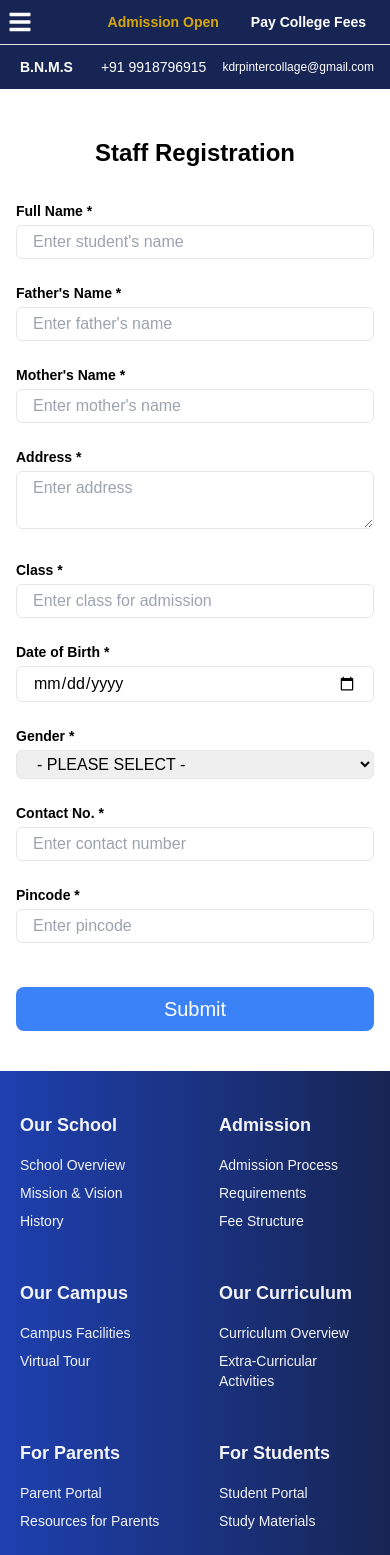
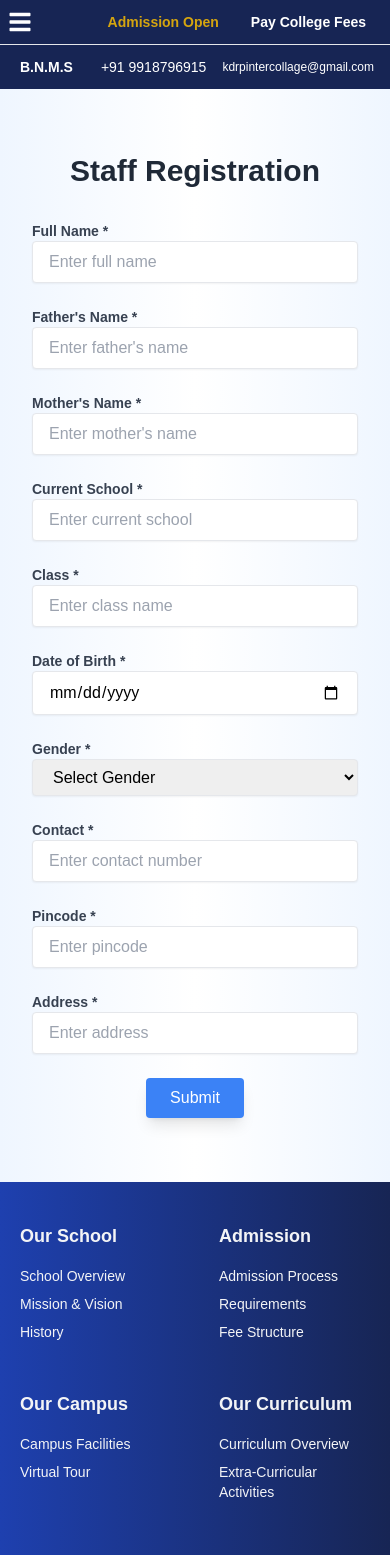
Before and after one commit to Priteshrao35/bnmemorial, a Next.js app: page /staff in a window 390 px wide. Shown: the top 1555 px of the page. Built offline with nearby package versions, Linux system fonts and the light colour scheme.

Commit message:
pop up page done

```diff
--- a/app/staff/page.jsx
+++ b/app/staff/page.jsx
@@ -1,4 +1,5 @@
 'use client';
+
 import React, { useState } from 'react';
 import axios from 'axios';
 import Navbar from '../kamaladevirajjuprasad/navigationbar';
@@ -7,27 +8,25 @@ import FooterSection from '../kamaladevirajjuprasad/footersections';
 
 function StaffForm() {
   const [formData, setFormData] = useState({
-    studentName: '',
-    fathersName: '',
-    mothersName: '',
-    currentSchool: '',
+    fullName: '',
+    fatherName: '',
+    motherName: '',
+    school: '',
     address: '',
-    admissionClass: '',
+    className: '',
     dob: '',
     gender: '',
     contact: '',
     pincode: '',
   });
 
-  const [error, setError] = useState(null); // Track errors
-  const [successMessage, setSuccessMessage] = useState(null); // Track success message
+  const [error, setError] = useState(null);
+  const [successMessage, setSuccessMessage] = useState(null);
 
   const handleChange = (e) => {
     const { name, value } = e.target;
 
-    // Only allow numeric values for contact and pincode fields
     if (name === 'contact' || name === 'pincode') {
-      // Replace any non-numeric characters
       const numericValue = value.replace(/[^0-9]/g, '');
       setFormData({ ...formData, [name]: numericValue });
     } else {
@@ -36,20 +35,20 @@ function StaffForm() {
   };
 
   const validateForm = () => {
-    const { studentName, fathersName, mothersName, currentSchool, address, admissionClass, dob, gender, contact, pincode } = formData;
-
-    if (!studentName || !fathersName || !mothersName || !currentSchool || !address || !admissionClass || !dob || !gender || !contact || !pincode) {
-      setError('All fields marked with * are required.');
+    const requiredFields = ['fullName', 'fatherName', 'motherName', 'school', 'address', 'className', 'dob', 'gender', 'contact', 'pincode'];
+    const missingField = requiredFields.find((field) => !formData[field]);
+    if (missingField) {
+      setError('Please fill out all required fields.');
       return false;
     }
 
-    if (!/^\d+$/.test(contact)) {
-      setError('Contact number must be numeric.');
+    if (formData.contact.length !== 10) {
+      setError('Contact number must be 10 digits.');
       return false;
     }
 
-    if (!/^\d+$/.test(pincode)) {
-      setError('Pincode must be numeric.');
+    if (formData.pincode.length !== 6) {
+      setError('Pincode must be 6 digits.');
       return false;
     }
 
@@ -59,51 +58,49 @@ function StaffForm() {
   const handleSubmit = async (event) => {
     event.preventDefault();
 
-    if (!validateForm()) {
-      return; // Don't submit if form validation fails
-    }
+    if (!validateForm()) return;
 
-    try {
-      const response = await axios.post('https://bnmemorials.pythonanywhere.com/apis/admissions/', {
-        student_name: formData.studentName,
-        fathers_name: formData.fathersName,
-        mothers_name: formData.mothersName,
-        current_school: formData.currentSchool,
+    const dataToSend = {
+      full_name: formData.fullName,
+      father_name: formData.fatherName,
+      mother_name: formData.motherName,
+      school: formData.school,
       address: formData.address,
-        admission_class: formData.admissionClass,
+      class_name: formData.className,
       dob: formData.dob,
       gender: formData.gender,
       contact: formData.contact,
       pincode: formData.pincode,
-      });
+    };
+
+    try {
+      const response = await axios.post(
+        'https://bnmemorials.pythonanywhere.com/apis/staff/',
+        dataToSend,
+        { headers: { 'Content-Type': 'application/json' } }
+      );
 
       if (response.status === 201) {
-        setSuccessMessage('Your admission request has been successfully submitted.');
-        // Reset form after successful submission
+        setSuccessMessage('Staff registration submitted successfully!');
         setFormData({
-          studentName: '',
-          fathersName: '',
-          mothersName: '',
-          currentSchool: '',
+          fullName: '',
+          fatherName: '',
+          motherName: '',
+          school: '',
           address: '',
-          admissionClass: '',
+          className: '',
           dob: '',
           gender: '',
           contact: '',
           pincode: '',
         });
         setError(null);
-
-        // Hide success message after 5 seconds
-        setTimeout(() => {
-          setSuccessMessage(null);
-        }, 2000); // Adjust time as needed (in milliseconds)
+        setTimeout(() => setSuccessMessage(null), 3000);
       } else {
-        alert('Submission failed. Please try again.');
+        setError('Submission failed. Please try again.');
       }
     } catch (error) {
-      console.error('Error submitting the form:', error);
-      setError('An error occurred while submitting the form. Please try again later.');
+      setError('An error occurred. Please try again later.');
     }
   };
 
@@ -111,161 +108,134 @@ function StaffForm() {
     <div>
       <Header />
       <Navbar />
-      <div className="bg-gradient-animation px-4 sm:px-8 md:px-52 bg-white">
-        <div className="py-10">
-          <h2 className="md:text-4xl text-2xl md:p-5 p-2 font-bold mb-6 text-center text-black">
-            Staff Registration
-          </h2>
+      <div className="min-h-screen bg-gradient-to-r from-blue-50 via-white to-blue-50 px-8 md:px-32 py-16">
+        <h2 className="text-3xl font-extrabold text-center text-gray-800">Staff Registration</h2>
 
-          {error && <div className="text-red-600 text-center mb-4 text-2xl">{error}</div>}
-          {successMessage && <div className="text-green-600 text-center mb-4 text-2xl">{successMessage}</div>}
+        {error && <p className="text-red-500 text-center mt-4">{error}</p>}
+        {successMessage && <p className="text-green-500 text-center mt-4">{successMessage}</p>}
 
-          <form className="grid grid-cols-1 md:grid-cols-2 gap-6 mt-5" onSubmit={handleSubmit}>
-            {/* Left Grid */}
-            <div className="space-y-6">
-              {/* Student Name */}
+        <form className="mt-8 grid grid-cols-1 md:grid-cols-2 gap-6" onSubmit={handleSubmit}>
           <div>
-                <label className="block text-sm font-bold mb-1 text-black" htmlFor="studentName">Full Name *</label>
+            <label className="block text-sm font-bold text-gray-700">Full Name *</label>
             <input
               type="text"
-                  id="studentName"
-                  name="studentName"
-                  value={formData.studentName}
+              name="fullName"
+              value={formData.fullName}
               onChange={handleChange}
-                  required
-                  className="w-full px-4 py-1 border rounded-md text-black"
-                  placeholder="Enter student's name"
+              className="w-full border px-4 py-2 rounded shadow-sm focus:ring-blue-500 focus:border-blue-500 text-black"
+              placeholder="Enter full name"
             />
           </div>
-              {/* Father's Name */}
           <div>
-                <label className="block text-sm font-bold mb-1 text-black" htmlFor="fathersName">Father&apos;s Name *</label>
+            <label className="block text-sm font-bold text-gray-700">Father's Name *</label>
             <input
               type="text"
-                  id="fathersName"
-                  name="fathersName"
-                  value={formData.fathersName}
+              name="fatherName"
+              value={formData.fatherName}
               onChange={handleChange}
-                  required
-                  className="w-full px-4 py-1 border rounded-md text-black"
+              className="w-full border px-4 py-2 rounded shadow-sm focus:ring-blue-500 focus:border-blue-500 text-black"
               placeholder="Enter father's name"
             />
           </div>
-              {/* Mother's Name */}
           <div>
-                <label className="block text-sm font-bold mb-1 text-black" htmlFor="mothersName">Mother&apos;s Name *</label>
+            <label className="block text-sm font-bold text-gray-700">Mother's Name *</label>
             <input
               type="text"
-                  id="mothersName"
-                  name="mothersName"
-                  value={formData.mothersName}
+              name="motherName"
+              value={formData.motherName}
               onChange={handleChange}
-                  required
-                  className="w-full px-4 py-1 border rounded-md text-black"
+              className="w-full border px-4 py-2 rounded shadow-sm focus:ring-blue-500 focus:border-blue-500 text-black"
               placeholder="Enter mother's name"
             />
           </div>
-
-              {/* Address */}
           <div>
-                <label className="block text-sm font-bold mb-1 text-black" htmlFor="address">Address *</label>
-                <textarea
-                  id="address"
-                  name="address"
-                  value={formData.address}
-                  onChange={handleChange}
-                  required
-                  className="w-full px-4 py-1 border rounded-md text-black"
-                  placeholder="Enter address"
-                ></textarea>
-              </div>
-            </div>
-
-            {/* Right Grid */}
-            <div className="space-y-6">
-              {/* Class for Admission */}
-              <div>
-                <label className="block text-sm font-bold mb-1 text-black" htmlFor="admissionClass">Class *</label>
+            <label className="block text-sm font-bold text-gray-700">Current School *</label>
             <input
               type="text"
-                  id="admissionClass"
-                  name="admissionClass"
-                  value={formData.admissionClass}
+              name="school"
+              value={formData.school}
               onChange={handleChange}
-                  required
-                  className="w-full px-4 py-1 border rounded-md text-black"
-                  placeholder="Enter class for admission"
+              className="w-full border px-4 py-2 rounded shadow-sm focus:ring-blue-500 focus:border-blue-500 text-black"
+              placeholder="Enter current school"
             />
           </div>
-              {/* Date of Birth */}
           <div>
-                <label className="block text-sm font-bold mb-1 text-black" htmlFor="dob">Date of Birth *</label>
+            <label className="block text-sm font-bold text-gray-700">Class *</label>
+            <input
+              type="text"
+              name="className"
+              value={formData.className}
+              onChange={handleChange}
+              className="w-full border px-4 py-2 rounded shadow-sm focus:ring-blue-500 focus:border-blue-500 text-black"
+              placeholder="Enter class name"
+            />
+          </div>
+          <div>
+            <label className="block text-sm font-bold text-gray-700">Date of Birth *</label>
             <input
               type="date"
-                  id="dob"
               name="dob"
               value={formData.dob}
               onChange={handleChange}
-                  required
-                  className="w-full px-4 py-1 border rounded-md text-black"
+              className="w-full border px-4 py-2 rounded shadow-sm focus:ring-blue-500 focus:border-blue-500 text-black"
             />
           </div>
-              {/* Gender */}
           <div>
-                <label className="block text-sm font-bold mb-1 text-black" htmlFor="gender">Gender *</label>
+            <label className="block text-sm font-bold text-gray-700">Gender *</label>
             <select
-                  id="gender"
               name="gender"
               value={formData.gender}
               onChange={handleChange}
-                  required
-                  className="w-full px-4 py-1 border rounded-md text-black"
+              className="w-full border px-4 py-2 rounded shadow-sm focus:ring-blue-500 focus:border-blue-500 text-black"
             >
-                  <option value="">- PLEASE SELECT -</option>
+              <option value="">Select Gender</option>
               <option value="male">Male</option>
               <option value="female">Female</option>
               <option value="other">Other</option>
             </select>
           </div>
-              {/* Contact No */}
           <div>
-                <label className="block text-sm font-bold mb-1 text-black" htmlFor="contact">Contact No. *</label>
+            <label className="block text-sm font-bold text-gray-700">Contact *</label>
             <input
               type="tel"
-                  id="contact"
               name="contact"
               value={formData.contact}
               onChange={handleChange}
-                  required
-                  className="w-full px-4 py-1 border rounded-md text-black"
+              className="w-full border px-4 py-2 rounded shadow-sm focus:ring-blue-500 focus:border-blue-500 text-black"
               placeholder="Enter contact number"
             />
           </div>
-              {/* Pincode */}
           <div>
-                <label className="block text-sm font-bold mb-1 text-black" htmlFor="pincode">Pincode *</label>
+            <label className="block text-sm font-bold text-gray-700">Pincode *</label>
             <input
               type="text"
-                  id="pincode"
               name="pincode"
               value={formData.pincode}
               onChange={handleChange}
-                  required
-                  className="w-full px-4 py-1 border rounded-md text-black"
+              className="w-full border px-4 py-2 rounded shadow-sm focus:ring-blue-500 focus:border-blue-500 text-black"
               placeholder="Enter pincode"
             />
           </div>
+          <div>
+            <label className="block text-sm font-bold text-gray-700">Address *</label>
+            <input
+              type="text"
+              name="address"
+              value={formData.address}
+              onChange={handleChange}
+              className="w-full border px-4 py-2 rounded shadow-sm focus:ring-blue-500 focus:border-blue-500 text-black"
+              placeholder="Enter address"
+            />
           </div>
-            <div className="text-center mt-5 flex justify-center items-center">
+          <div className="md:col-span-2 text-center">
             <button
               type="submit"
-                className="bg-blue-500 text-white py-2 w-full md:w-[30em] px-6 rounded-lg text-xl"
+              className="bg-blue-500 text-white px-6 py-2 rounded hover:bg-blue-600 shadow-lg"
             >
               Submit
             </button>
           </div>
         </form>
-        </div>
       </div>
       <FooterSection />
     </div>
```
Also changed, not shown: app/kamaladevirajjuprasad/mainslider.jsx (+13 -20 lines), app/kamaladevirajjuprasad/noticeboard.jsx (+40 -8 lines). Lines whose indentation alone changed are shown as unchanged.
